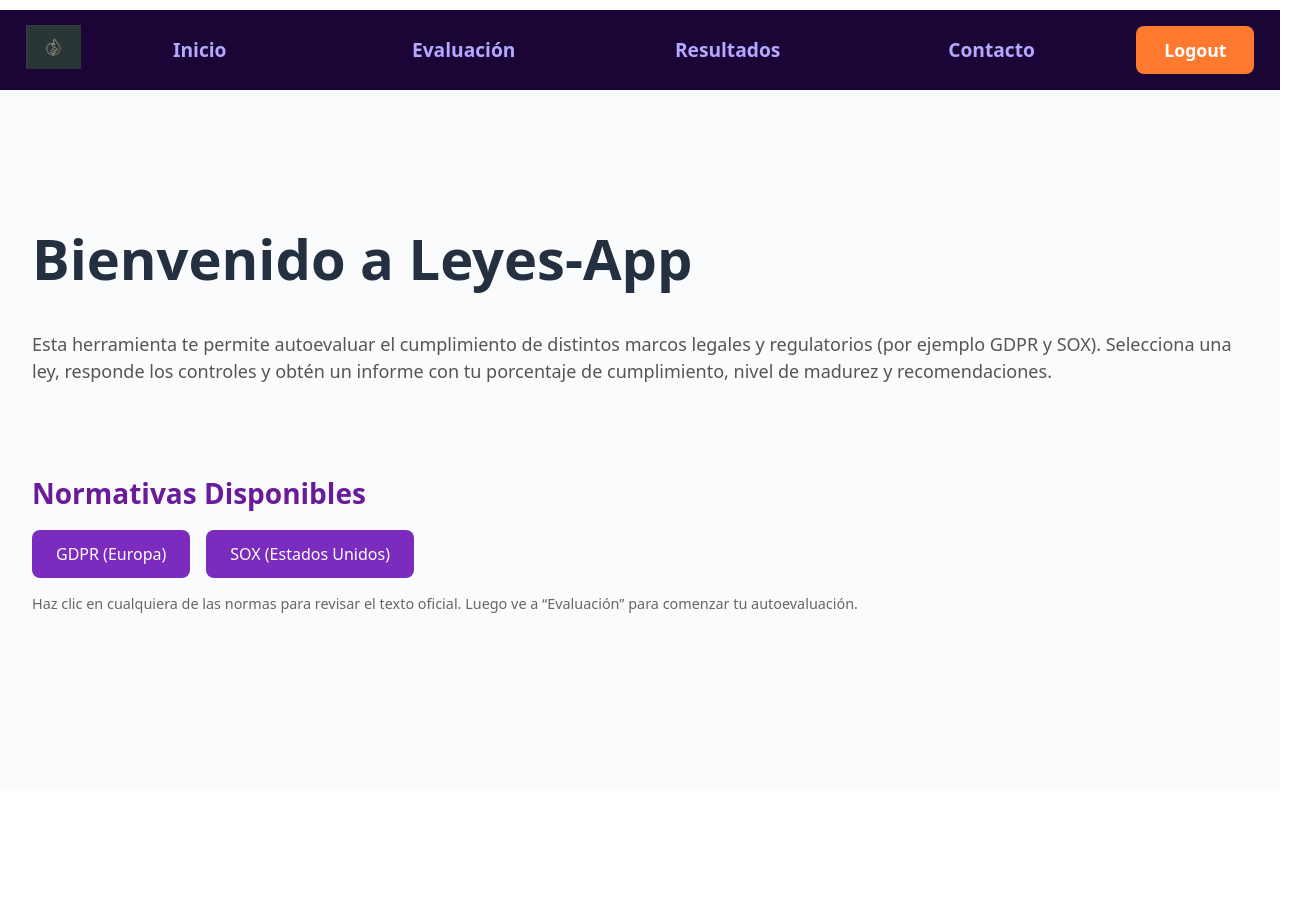
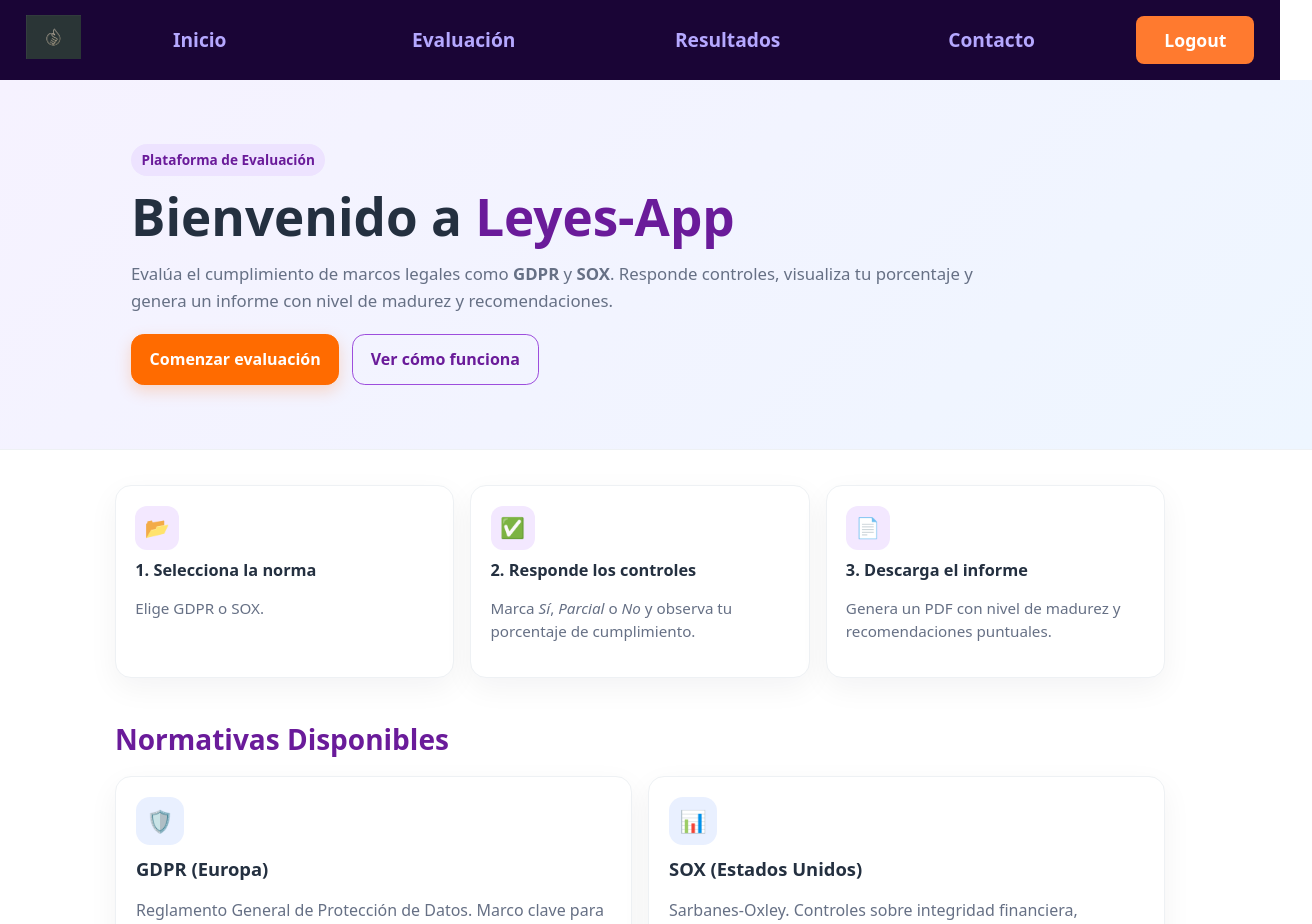
Before and after one commit to CameyJ/projectlaws, a React (Vite) app: page /home in a window 1280 px wide. Shown: the top 924 px of the page, 1312 px wide, since content can reach past the window. Before the commit the page ends 800 px from the top, so only its background shows below. Built offline with nearby package versions, Linux system fonts and the light colour scheme; sample sign-in values are in the browser's storage.

Commit message:
v4.2 home

```diff
--- a/src/modules/home/Home.jsx
+++ b/src/modules/home/Home.jsx
@@ -1,45 +1,104 @@
+// src/modules/home/Home.jsx
+import { Link } from "react-router-dom";
 import Navbar from "../../components/Navbar";
 import "../../styles/PageLayout.css";
 
-const Home = () => (
+export default function Home() {
+  return (
     <>
       <Navbar />
-    <div className="page-container">
-      <h1>Bienvenido a Leyes-App</h1>
-      <p className="lead">
-        Esta herramienta te permite autoevaluar el cumplimiento de distintos marcos
-        legales y regulatorios (por ejemplo GDPR y SOX). Selecciona una ley, responde
-        los controles y obtén un informe con tu porcentaje de cumplimiento, nivel de
-        madurez y recomendaciones.
+
+      {/* Hero */}
+      <section className="home-hero">
+        <div className="home-hero__inner">
+          <div className="home-hero__badge">Plataforma de Evaluación</div>
+          <h1 className="home-hero__title">Bienvenido a <span>Leyes-App</span></h1>
+          <p className="home-hero__subtitle">
+            Evalúa el cumplimiento de marcos legales como <strong>GDPR</strong> y <strong>SOX</strong>.
+            Responde controles, visualiza tu porcentaje y genera un informe con nivel de madurez
+            y recomendaciones.
           </p>
 
+          <div className="home-hero__cta">
+            <Link to="/laws" className="btn btn-primary">Comenzar evaluación</Link>
+            <a href="#como-funciona" className="btn btn-ghost">Ver cómo funciona</a>
+          </div>
+        </div>
+      </section>
+
+      {/* Cómo funciona */}
+      <section id="como-funciona" className="home-steps">
+        <div className="home-steps__grid">
+          <article className="card step">
+            <div className="step__icon">📂</div>
+            <h3 className="step__title">1. Selecciona la norma</h3>
+            <p className="step__text">
+              Elige GDPR o SOX.
+            </p>
+          </article>
+
+          <article className="card step">
+            <div className="step__icon">✅</div>
+            <h3 className="step__title">2. Responde los controles</h3>
+            <p className="step__text">
+              Marca <em>Sí</em>, <em>Parcial</em> o <em>No</em> y observa tu porcentaje de cumplimiento.
+            </p>
+          </article>
+
+          <article className="card step">
+            <div className="step__icon">📄</div>
+            <h3 className="step__title">3. Descarga el informe</h3>
+            <p className="step__text">
+              Genera un PDF con nivel de madurez y recomendaciones puntuales.
+            </p>
+          </article>
+        </div>
+      </section>
+
+      {/* Normativas */}
       <section className="laws-section">
-        <h2>Normativas Disponibles</h2>
-        <div className="law-buttons">
+        <h2 className="laws-title">Normativas Disponibles</h2>
+
+        <div className="laws-grid">
+          <article className="card law">
+            <div className="law__icon">🛡️</div>
+            <h3 className="law__title">GDPR (Europa)</h3>
+            <p className="law__text">
+              Reglamento General de Protección de Datos. Marco clave para privacidad y protección de datos.
+            </p>
+            <div className="law__actions">
               <a
+                className="btn btn-light"
                 href="https://eur-lex.europa.eu/legal-content/EN/TXT/PDF/?uri=CELEX:32016R0679"
                 target="_blank"
                 rel="noopener noreferrer"
-            className="law-button"
               >
-            GDPR (Europa)
+                Leer norma
               </a>
+              <Link to="/laws" className="btn btn-primary">Evaluar GDPR</Link>
+            </div>
+          </article>
+
+          <article className="card law">
+            <div className="law__icon">📊</div>
+            <h3 className="law__title">SOX (Estados Unidos)</h3>
+            <p className="law__text">
+              Sarbanes-Oxley. Controles sobre integridad financiera, auditoría y reporte.
+            </p>
+            <div className="law__actions">
               <a
-            href="https://www.dol.gov/sites/dolgov/files/oalj/PUBLIC/WHISTLEBLOWER/REFERENCES/STATUTES/SARBANES_OXLEY_ACT_OF_2002.PDF"
+                className="btn btn-light"
+                href="https://www.dol.gov/agencies/oalj/PUBLIC/WHISTLEBLOWER/REFERENCES/STATUTES/SARBANES_OXLEY_ACT_OF_2002"
                 target="_blank"
                 rel="noopener noreferrer"
-            className="law-button"
               >
-            SOX (Estados Unidos)
+                Leer norma
               </a>
+              <Link to="/laws" className="btn btn-primary">Evaluar SOX</Link>
             </div>
-        <p className="note">
-          Haz clic en cualquiera de las normas para revisar el texto oficial. Luego ve
-          a “Evaluación” para comenzar tu autoevaluación.
-        </p>
+          </article>
+        </div>
       </section>
-    </div>
     </>
   );
-
-export default Home;
+}
--- a/src/styles/PageLayout.css
+++ b/src/styles/PageLayout.css
@@ -85,3 +85,136 @@
   font-size: 0.9rem;
   color: #666;
 }
+
+:root{
+  --bg: #fafbfc;
+  --ink: #243040;
+  --muted: #667085;
+  --primary: #7b2cbf;
+  --primary-600: #6a1b9a;
+  --primary-300: #9d4edd;
+  --accent: #ff6b00;
+  --card: #ffffff;
+  --ring: rgba(124, 44, 191, 0.18);
+}
+
+/* ---------- HERO ---------- */
+.home-hero{
+  width: 100%;
+  background: linear-gradient(135deg,#f6f2ff 0%, #eef6ff 100%);
+  padding: clamp(2rem,5vw,4rem) 1rem;
+  border-bottom: 1px solid #eef1f4;
+}
+
+.home-hero__inner{
+  max-width: 1050px;
+  margin: 0 auto;
+  text-align: left;
+}
+
+.home-hero__badge{
+  display: inline-block;
+  background: #ede3ff;
+  color: var(--primary-600);
+  padding: .35rem .65rem;
+  border-radius: 999px;
+  font-size: .85rem;
+  font-weight: 600;
+  margin-bottom: .75rem;
+}
+
+.home-hero__title{
+  font-size: clamp(2rem, 5vw, 3.2rem);
+  color: var(--ink);
+  line-height: 1.1;
+  margin: 0 0 .6rem 0;
+}
+.home-hero__title span{ color: var(--primary-600); }
+
+.home-hero__subtitle{
+  max-width: 900px;
+  color: var(--muted);
+  font-size: 1.05rem;
+  line-height: 1.6;
+  margin-bottom: 1.2rem;
+}
+
+.home-hero__cta{
+  display: flex;
+  gap: .8rem;
+  flex-wrap: wrap;
+}
+
+/* ---------- BOTONES ---------- */
+.btn{
+  display:inline-flex; align-items:center; justify-content:center;
+  gap:.45rem; text-decoration:none; font-weight:600; border-radius:.8rem;
+  padding:.8rem 1.1rem; transition: all .2s ease; border:1px solid transparent;
+}
+
+.btn-primary{
+  background: var(--accent); color:#fff; border-color: var(--accent);
+  box-shadow: 0 6px 16px rgba(255,107,0,.22);
+}
+.btn-primary:hover{ filter: brightness(.95); transform: translateY(-1px); }
+
+.btn-ghost{
+  background: transparent; color: var(--primary-600); border-color: var(--primary-300);
+}
+.btn-ghost:hover{ background: #f4edff; }
+
+.btn-light{
+  background:#f7f7fb; color: var(--ink); border-color:#ececf3;
+}
+.btn-light:hover{ background:#efeff7; }
+
+/* ---------- PASOS ---------- */
+.home-steps{
+  max-width: 1050px; margin: 2.2rem auto; padding: 0 1rem;
+}
+.home-steps__grid{
+  display:grid; grid-template-columns: repeat(3, 1fr); gap: 1rem;
+}
+@media (max-width: 900px){ .home-steps__grid{ grid-template-columns: 1fr; } }
+
+.card{
+  background: var(--card);
+  border: 1px solid #eef1f4;
+  border-radius: 1rem;
+  padding: 1.2rem;
+  box-shadow: 0 10px 30px rgba(16,24,40,.05);
+}
+
+.step__icon{
+  width: 44px; height: 44px; border-radius: 12px;
+  display:grid; place-items:center; background:#f3e8ff; color:var(--primary-600);
+  font-size: 1.25rem; margin-bottom:.5rem;
+}
+.step__title{ margin: .2rem 0 .35rem; font-size:1.02rem; color: var(--ink); }
+.step__text{ color: var(--muted); font-size: .95rem; }
+
+/* ---------- LEYES ---------- */
+.laws-section{
+  max-width:1050px; margin: 2.5rem auto 4rem; padding: 0 1rem;
+}
+
+.laws-title{
+  font-size: clamp(1.4rem, 3vw, 1.8rem);
+  color: var(--ink);
+  margin-bottom: 1rem;
+}
+
+.laws-grid{
+  display:grid; grid-template-columns: repeat(2, 1fr); gap: 1rem;
+}
+@media (max-width: 900px){ .laws-grid{ grid-template-columns: 1fr; } }
+
+.law{ padding:1.25rem; }
+.law__icon{
+  width: 48px; height:48px; border-radius:14px; background:#e9f0ff; color:#1b57da;
+  display:grid; place-items:center; font-size:1.35rem; margin-bottom:.6rem;
+}
+.law__title{ font-size:1.15rem; color:var(--ink); margin: .1rem 0 .25rem; }
+.law__text{ color:var(--muted); margin-bottom:.9rem; }
+
+.law__actions{ display:flex; gap:.6rem; flex-wrap:wrap; }
```
Lines whose indentation alone changed are shown as unchanged.
